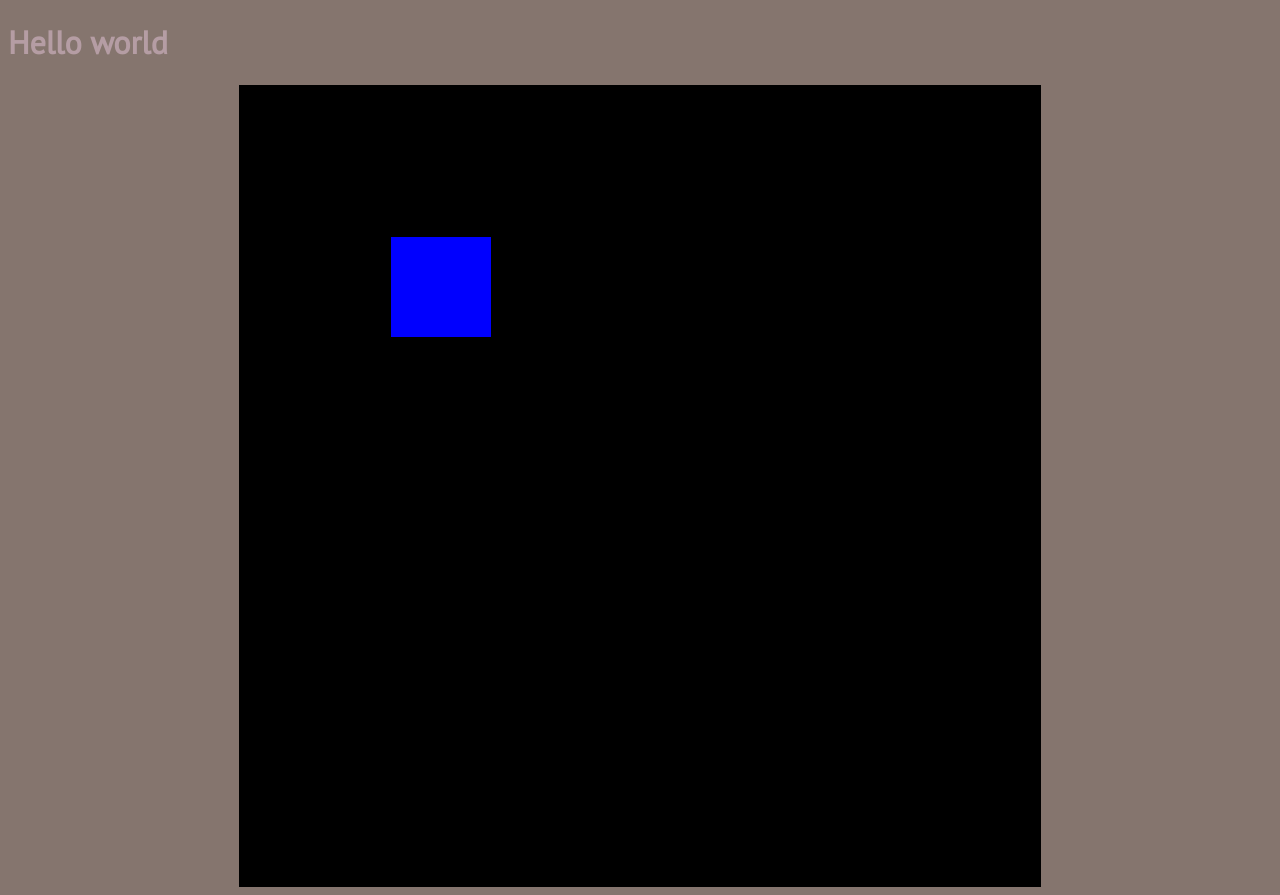
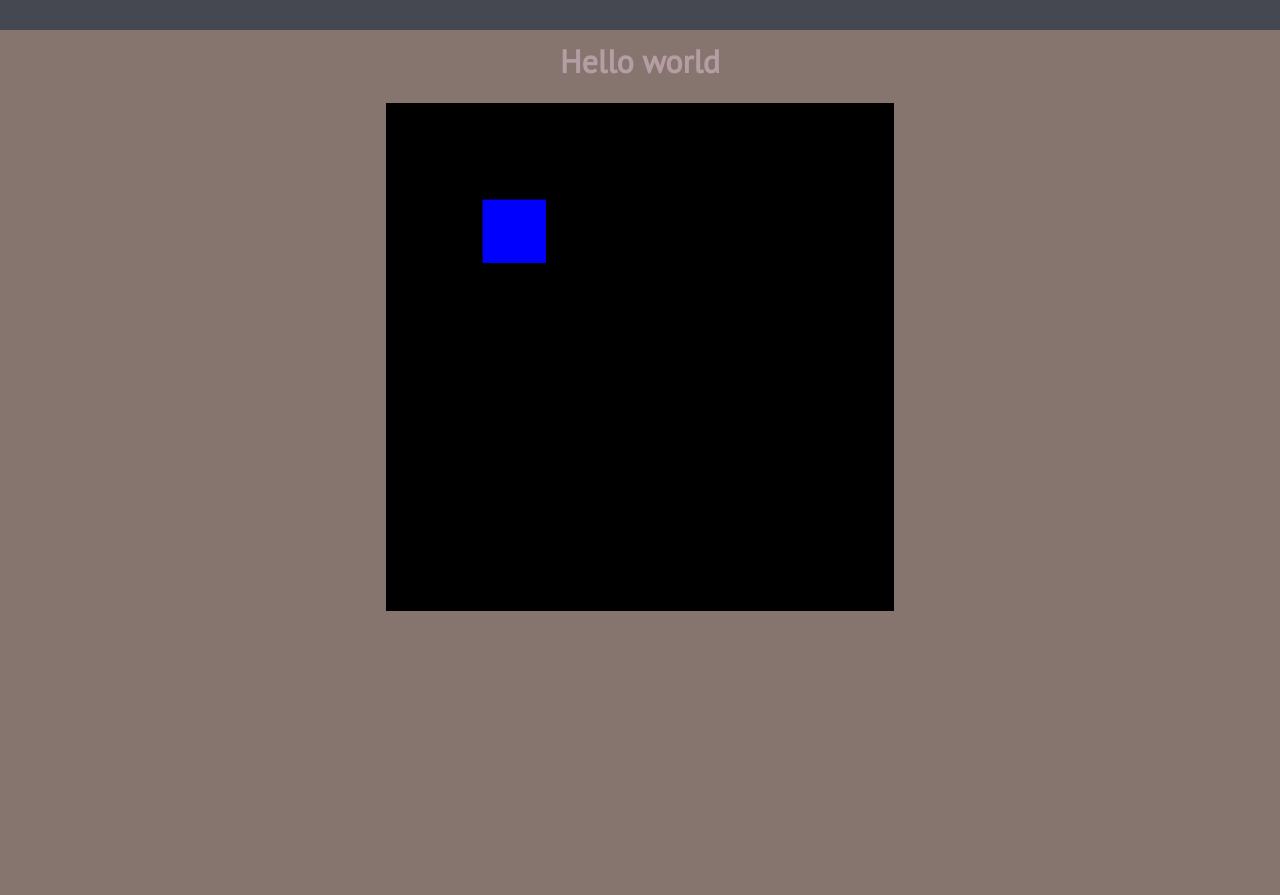
Before and after one commit to Catbreadisme/AS91883-91884-COM-Y11, a plain HTML site: page src/index.html in a window 1280 px wide. After the commit the page ends 800 px from the top, so only its background shows below. Drawn offline with Linux system fonts and the light colour scheme.

Commit message:
Stylised new divs

```diff
--- a/src/index.css
+++ b/src/index.css
@@ -1,7 +1,20 @@
+#mainHeader {
+    padding: 0;
+    left: 0;
+    position: absolute;
+    top: 0;
+    width: 100%;
+    height: 30px;
+    background-color: #454851;
+
+}
 
 #mainText {
+    text-align: center;
     font-family: "PT Sans", sans-serif;
     color: #B59DA4;
+    margin-top: 40px;
+    float: bottom;
 }
 html
 {
@@ -12,4 +25,6 @@ canvas
     display: block;
     margin-left: auto;
     margin-right: auto;
+    width: 40%;
+    height: 40%;
 }
```
